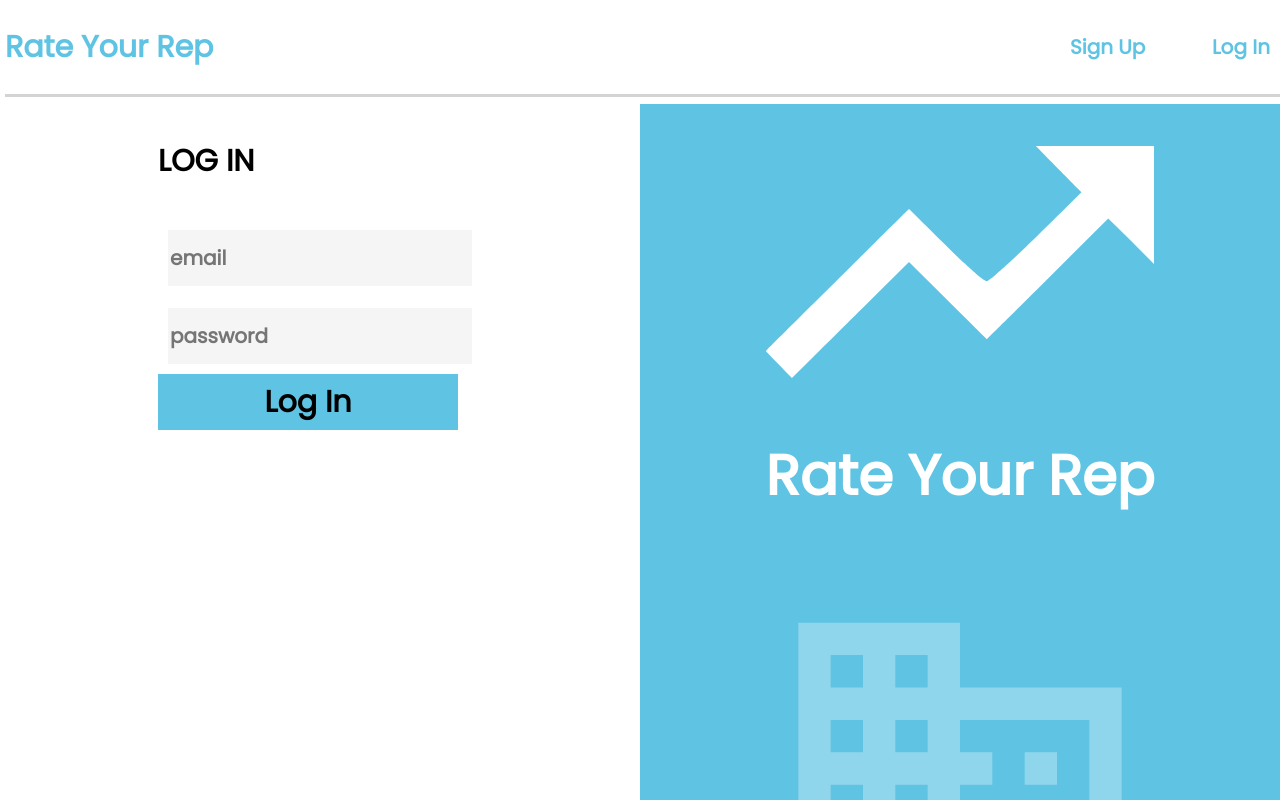
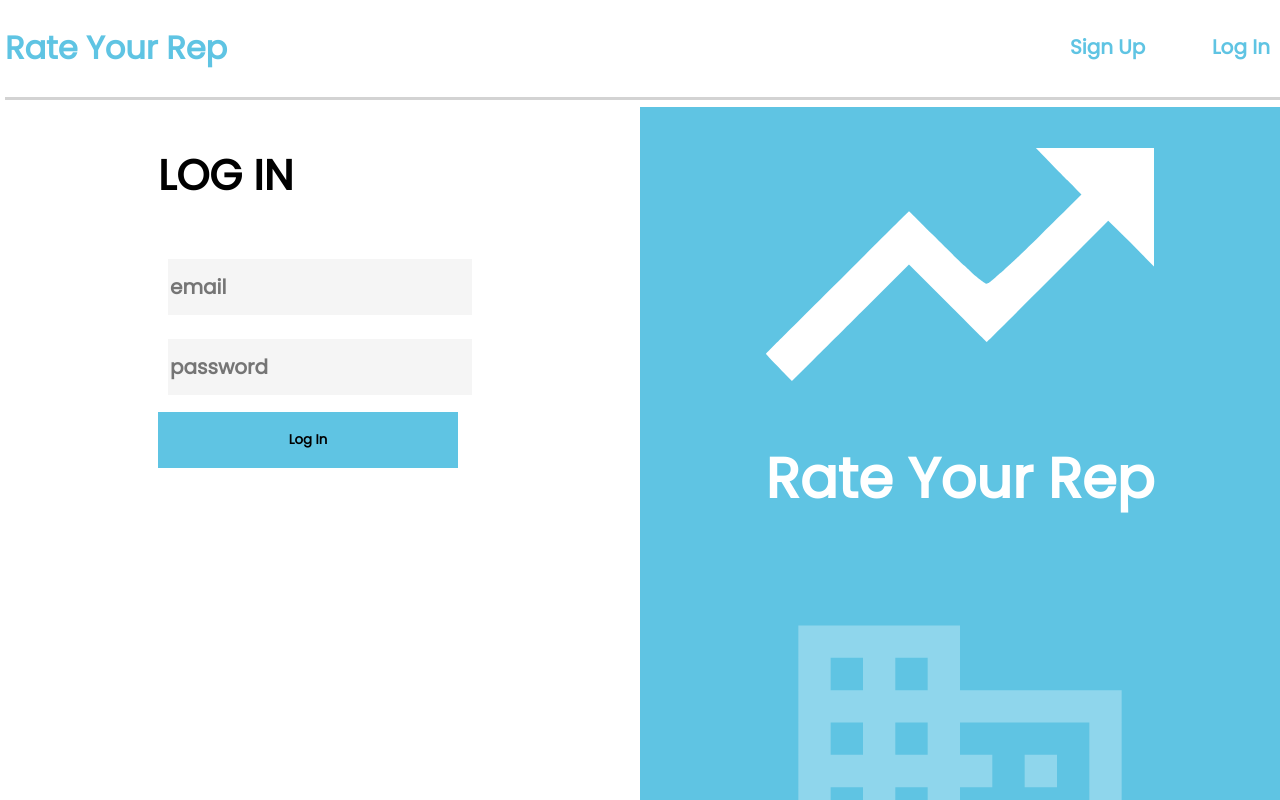
Before and after one commit to HackForBLMTeam30/RateYourRep, a React (Create React App) app: page /home in a window 1280 px wide. Shown: the top 800 px of the page. Built offline with nearby package versions, Linux system fonts and the light colour scheme; no server answers.

Commit message:
changed font size

```diff
--- a/src/login.css
+++ b/src/login.css
@@ -4,7 +4,6 @@
   font-family: Poppins;
   font-style: normal;
   font-weight: 600;
-  font-size: 30px;
   line-height: 54px;
 }
 .logo-div {
```
